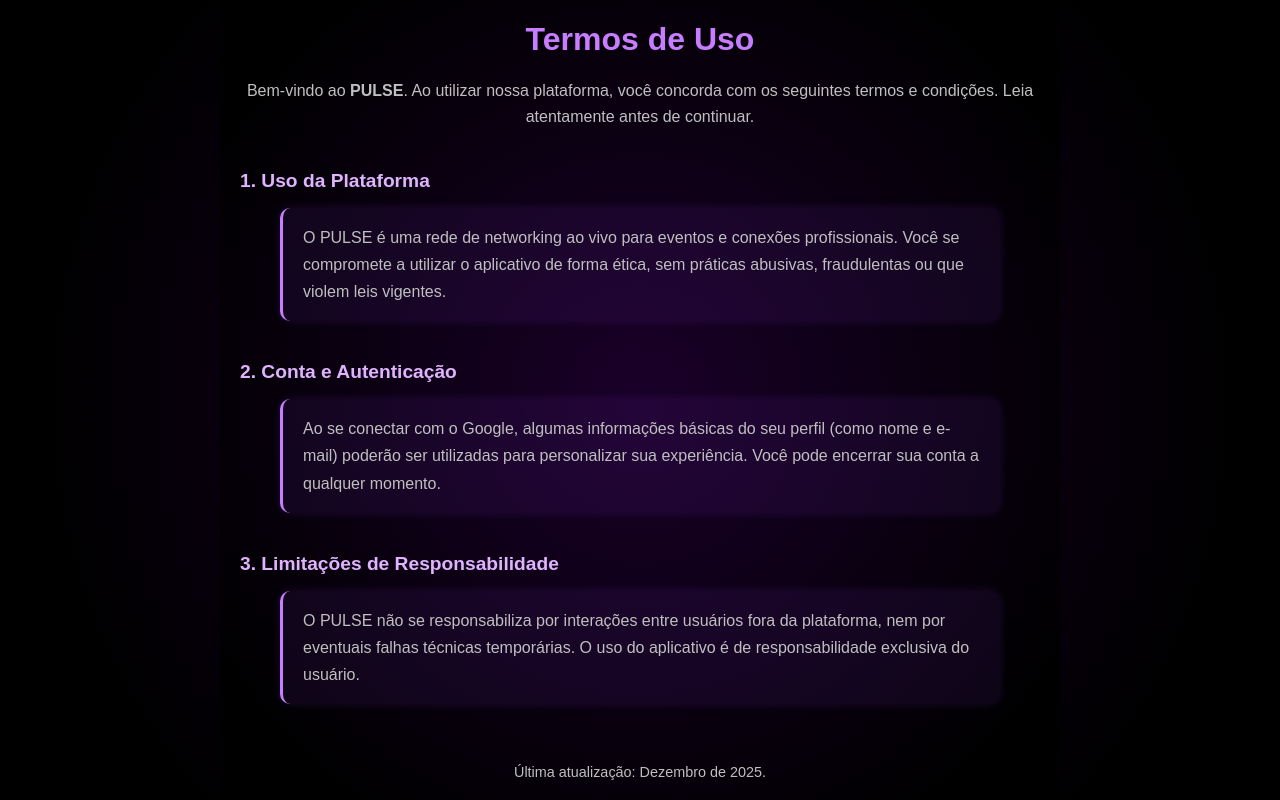
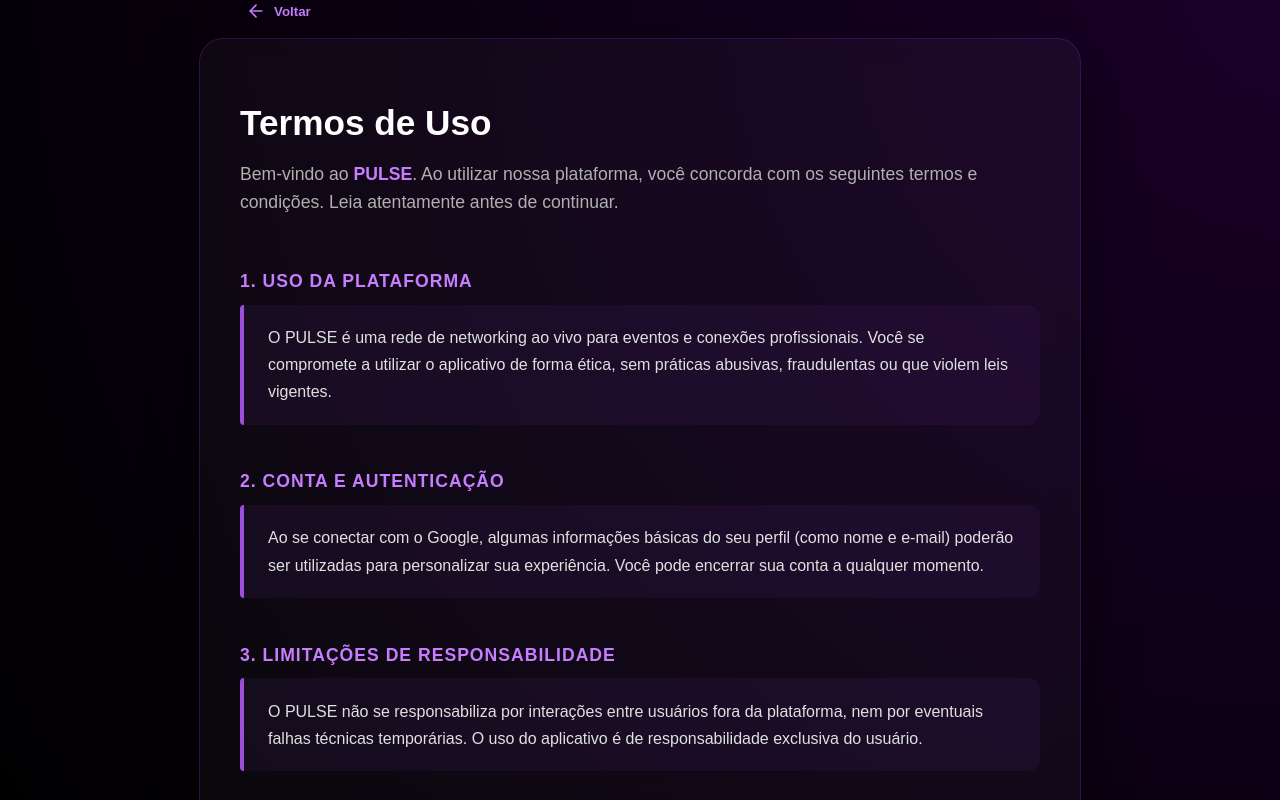
Before and after one commit to StanleyBack-dev/frontend-fitpulse, a Next.js app: page /termos-de-uso in a window 1280 px wide. Built offline with nearby package versions, Linux system fonts and the light colour scheme.

Commit message:
fix: correcting page components and screen styles

```diff
--- a/src/app/page.module.css
+++ b/src/app/page.module.css
@@ -1,129 +1,123 @@
 .container {
   height: 100vh;
+  height: 100svh;
   width: 100%;
-  background: radial-gradient(circle at center, #1a0029, #000000 80%);
+  background: radial-gradient(circle at center, #1a0029, #000000 90%);
   display: flex;
   flex-direction: column;
-  justify-content: center;
   align-items: center;
+  justify-content: space-between;
+  overflow: hidden;
+  padding: 2rem 1.5rem;
 }
 
 .content {
-  text-align: center;
-  color: white;
+  flex: 1;
   display: flex;
   flex-direction: column;
   align-items: center;
-  gap: 1.5rem;
+  justify-content: center;
+  gap: 2rem;
+  width: 100%;
+  max-width: 400px;
 }
 
 .logo {
+  width: 130px !important;
+  height: 130px !important;
   border-radius: 50%;
-  border: 2px solid rgba(155, 64, 255, 0.4);
-  background-color: rgba(255, 255, 255, 0.05);
-  padding: 6px;
+  border: 2px solid rgba(155, 64, 255, 0.3);
+  background-color: rgba(255, 255, 255, 0.03);
+  padding: 5px;
   filter: drop-shadow(0 0 15px #9d4edd);
   animation: pulse 2s infinite alternate;
 }
 
 @keyframes pulse {
-  from {
-    transform: scale(1);
-    filter: drop-shadow(0 0 10px #7b2cbf);
-  }
-  to {
-    transform: scale(1.05);
-    filter: drop-shadow(0 0 25px #c77dff);
-  }
+  from { transform: scale(1); filter: drop-shadow(0 0 10px #7b2cbf); }
+  to { transform: scale(1.05); filter: drop-shadow(0 0 20px #c77dff); }
+}
+
+.textGroup {
+  text-align: center;
+  width: 100%;
 }
 
 .title {
-  font-size: 2rem;
-  font-weight: 700;
-  color: #c77dff;
+  font-size: 1.75rem;
+  font-weight: 800;
+  color: #fff;
+  margin-bottom: 0.5rem;
+  letter-spacing: -0.5px;
 }
 
-/* SLIDER */
 .sliderWrapper {
-  width: 320px;
+  width: 100%;
   overflow: hidden;
-  position: relative;
 }
 
 .slider {
   display: flex;
-  transition: transform 0.8s ease-in-out;
+  transition: transform 0.8s cubic-bezier(0.4, 0, 0.2, 1);
 }
 
 .slide {
   min-width: 100%;
-  text-align: center;
-  font-size: 1.1rem;
-  color: #bfbfbf;
-  user-select: none;
-  transition: transform 0.4s ease, color 0.4s ease;
+  font-size: 1rem;
+  color: #b0b0b0;
 }
 
-.slide:hover {
-  transform: scale(1.03);
-  color: #c77dff;
+.buttonGroup {
+  display: flex;
+  flex-direction: column;
+  gap: 1rem;
+  width: 100%;
 }
 
-/* BOTÕES */
+.googleBtn, .guestBtn {
+  width: 100%;
+  height: 52px;
+  border-radius: 12px;
+  font-size: 1rem;
+  font-weight: 600;
+  display: flex;
+  align-items: center;
+  justify-content: center;
+  transition: all 0.2s ease;
+  cursor: pointer;
+}
+
 .googleBtn {
   background: #ffffff;
   color: #000;
   border: none;
-  border-radius: 8px;
-  padding: 12px 20px;
-  font-size: 1rem;
-  display: flex;
-  align-items: center;
-  justify-content: center;
-  font-weight: 600;
-  transition: all 0.3s ease;
-  cursor: pointer;
 }
 
-.googleBtn:hover {
-  background: #e6e6e6;
-  transform: scale(1.03);
+.googleBtn:active { transform: scale(0.98); }
+
+.guestBtn {
+  background: rgba(255, 255, 255, 0.05);
+  color: #c77dff;
+  border: 1px solid rgba(199, 125, 255, 0.3);
 }
 
-.guestBtn {
-  background: transparent;
-  color: #c77dff;
-  border: 1.5px solid #c77dff;
-  border-radius: 8px;
-  padding: 12px 20px;
-  font-size: 1rem;
-  font-weight: 600;
-  margin-top: 10px;
-  transition: all 0.3s ease;
-  cursor: pointer;
+.guestBtn:hover { background: rgba(199, 125, 255, 0.1); }
+
+.footer {
+  width: 100%;
+  max-width: 320px;
+  text-align: center;
+  padding-bottom: 1rem;
 }
 
-.guestBtn:hover {
-  background: rgba(155, 64, 255, 0.1);
-  transform: scale(1.03);
-}
-
-/* FOOTER */
-.footer {
-  position: absolute;
-  bottom: 20px;
-  text-align: center;
-  color: #a0a0a0;
-  font-size: 0.85rem;
+.termsText {
+  color: #666;
+  font-size: 0.75rem;
+  line-height: 1.4;
 }
 
 .link {
-  color: #c77dff;
+  color: #9d4edd;
   text-decoration: none;
-  transition: 0.3s;
+  font-weight: 500;
 }
-
-.link:hover {
-  text-decoration: underline;
-  color: #e0b3ff;
-}
--- a/src/app/politica-de-privacidade/politica-de-privacidade.module.css
+++ b/src/app/politica-de-privacidade/politica-de-privacidade.module.css
@@ -1,67 +1,124 @@
 .container {
-  background: var(--color-bg-primary);
-  color: var(--color-text-primary);
   min-height: 100vh;
-  padding: 60px 20px;
-  position: relative;
+  min-height: 100svh;
+  width: 100%;
+  background: radial-gradient(circle at top right, #1a0029, #000000);
+  display: flex;
+  flex-direction: column;
+  align-items: center;
+  padding: 1.5rem;
+  overflow-y: auto;
+}
+
+.header {
+  width: 100%;
   max-width: 800px;
-  margin: 0 auto;
+  margin-bottom: 1rem;
+}
+
+.backBtn {
+  background: transparent;
+  border: none;
+  color: #c77dff;
+  display: flex;
+  align-items: center;
+  gap: 0.5rem;
+  cursor: pointer;
+  font-weight: 600;
+  transition: opacity 0.2s;
+}
+
+.backBtn:hover {
+  opacity: 0.7;
+}
+
+.contentCard {
+  background: rgba(255, 255, 255, 0.03);
+  backdrop-filter: blur(10px);
+  border: 1px solid rgba(155, 64, 255, 0.2);
+  border-radius: 24px;
+  padding: 2.5rem;
+  width: 100%;
+  max-width: 800px;
+  box-shadow: 0 20px 50px rgba(0, 0, 0, 0.5);
 }
 
 .title {
-  text-align: center;
-  color: var(--color-accent);
-  font-size: 2rem;
-  font-weight: 700;
-  margin-bottom: 20px;
+  color: #fff;
+  font-size: 2.2rem;
+  font-weight: 800;
+  margin-bottom: 1rem;
+  text-align: left;
+}
+
+.highlight {
+  color: #c77dff;
 }
 
 .intro {
-  text-align: center;
-  color: var(--color-text-secondary);
-  margin-bottom: 40px;
+  color: #b0b0b0;
+  font-size: 1.1rem;
   line-height: 1.6;
+  margin-bottom: 2.5rem;
 }
 
-.section {
-  margin-bottom: 40px;
+.sectionsWrapper {
+  display: flex;
+  flex-direction: column;
+  gap: 2rem;
 }
 
 .section h2 {
-  color: var(--color-accent-light);
-  font-size: 1.2rem;
-  margin-bottom: 10px;
+  color: #c77dff;
+  font-size: 1.1rem;
+  font-weight: 700;
+  text-transform: uppercase;
+  letter-spacing: 1px;
+  margin-bottom: 0.8rem;
 }
 
-.section blockquote {
-  background: rgba(155, 64, 255, 0.08);
-  border-left: 3px solid var(--color-accent);
-  border-radius: 10px;
-  padding: 16px 20px;
-  color: var(--color-text-secondary);
+.textBlock {
+  background: rgba(155, 64, 255, 0.05);
+  border-left: 4px solid #9d4edd;
+  padding: 1.2rem 1.5rem;
+  border-radius: 0 12px 12px 0;
+  color: #e0e0e0;
   line-height: 1.7;
-  box-shadow: 0 0 10px rgba(155, 64, 255, 0.15);
-  transition: 0.3s ease;
+  font-size: 1rem;
 }
 
-.section blockquote:hover {
-  transform: translateX(5px);
-  box-shadow: 0 0 15px rgba(155, 64, 255, 0.25);
+.mailLink {
+  color: #c77dff;
+  text-decoration: none;
+  font-weight: 600;
+  margin-left: 5px;
 }
 
-.section a {
-  color: var(--color-accent);
-  text-decoration: none;
-}
-
-.section a:hover {
-  color: var(--color-accent-light);
+.mailLink:hover {
   text-decoration: underline;
 }
 
 .update {
+  margin-top: 3rem;
   text-align: center;
-  color: var(--color-text-secondary);
-  font-size: 0.9rem;
-  margin-top: 60px;
+  color: #666;
+  font-size: 0.85rem;
+  border-top: 1px solid rgba(255, 255, 255, 0.1);
+  padding-top: 1.5rem;
 }
+
+@media (max-width: 600px) {
+  .contentCard {
+    padding: 1.5rem;
+    border-radius: 16px;
+  }
+
+  .title {
+    font-size: 1.6rem;
+  }
+
+  .textBlock {
+    font-size: 0.95rem;
+    padding: 1rem;
+  }
+}
--- a/src/app/termos-de-uso/page.tsx
+++ b/src/app/termos-de-uso/page.tsx
@@ -1,45 +1,59 @@
 "use client";
+import { useRouter } from "next/navigation";
+import { FiArrowLeft } from "react-icons/fi";
 import styles from "./termos-de-uso.module.css";
 
 export default function TermosDeUso() {
+  const router = useRouter();
+
   return (
     <main className={styles.container}>
+      <header className={styles.header}>
+        <button onClick={() => router.back()} className={styles.backBtn}>
+          <FiArrowLeft size={20} />
+          Voltar
+        </button>
+      </header>
 
+      <div className={styles.contentCard}>
         <h1 className={styles.title}>Termos de Uso</h1>
 
         <p className={styles.intro}>
-        Bem-vindo ao <strong>PULSE</strong>. Ao utilizar nossa plataforma, você concorda com os
+          Bem-vindo ao <strong className={styles.highlight}>PULSE</strong>. Ao utilizar nossa plataforma, você concorda com os
           seguintes termos e condições. Leia atentamente antes de continuar.
         </p>
 
+        <div className={styles.sectionsWrapper}>
           <section className={styles.section}>
             <h2>1. Uso da Plataforma</h2>
-        <blockquote>
+            <div className={styles.textBlock}>
               O PULSE é uma rede de networking ao vivo para eventos e conexões profissionais. Você se
               compromete a utilizar o aplicativo de forma ética, sem práticas abusivas, fraudulentas ou
               que violem leis vigentes.
-        </blockquote>
+            </div>
           </section>
 
           <section className={styles.section}>
             <h2>2. Conta e Autenticação</h2>
-        <blockquote>
+            <div className={styles.textBlock}>
               Ao se conectar com o Google, algumas informações básicas do seu perfil (como nome e e-mail)
               poderão ser utilizadas para personalizar sua experiência. Você pode encerrar sua conta a
               qualquer momento.
-        </blockquote>
+            </div>
           </section>
 
           <section className={styles.section}>
             <h2>3. Limitações de Responsabilidade</h2>
-        <blockquote>
+            <div className={styles.textBlock}>
               O PULSE não se responsabiliza por interações entre usuários fora da plataforma, nem por
               eventuais falhas técnicas temporárias. O uso do aplicativo é de responsabilidade exclusiva
               do usuário.
-        </blockquote>
+            </div>
           </section>
+        </div>
 
         <p className={styles.update}>Última atualização: Dezembro de 2025.</p>
+      </div>
     </main>
   );
 }
--- a/src/app/termos-de-uso/termos-de-uso.module.css
+++ b/src/app/termos-de-uso/termos-de-uso.module.css
@@ -1,77 +1,127 @@
 .container {
-  background: var(--color-bg-primary);
-  color: var(--color-text-primary);
   min-height: 100vh;
-  padding: 60px 20px;
-  position: relative;
+  min-height: 100svh;
+  width: 100%;
+  background: radial-gradient(circle at top right, #1a0029, #000000);
+  display: flex;
+  flex-direction: column;
+  align-items: center;
+  padding: 1.5rem;
+  overflow-y: auto;
+}
+
+/* HEADER / BOTÃO VOLTAR */
+.header {
+  width: 100%;
   max-width: 800px;
-  margin: 0 auto;
+  margin-bottom: 1rem;
 }
 
 .backBtn {
-  position: absolute;
-  top: 30px;
-  left: 30px;
   background: transparent;
-  border: 1px solid rgba(199, 125, 255, 0.3);
-  color: var(--color-accent);
-  font-size: 1rem;
-  border-radius: 50%;
-  width: 38px;
-  height: 38px;
+  border: none;
+  color: #c77dff;
+  display: flex;
+  align-items: center;
+  gap: 0.5rem;
   cursor: pointer;
-  transition: 0.3s;
+  font-weight: 600;
+  transition: all 0.2s ease;
 }
 
 .backBtn:hover {
-  background: rgba(199, 125, 255, 0.1);
-  transform: scale(1.05);
+  opacity: 0.7;
+  transform: translateX(-3px);
+}
+
+/* CARD CENTRALIZADO */
+.contentCard {
+  background: rgba(255, 255, 255, 0.03);
+  backdrop-filter: blur(12px);
+  -webkit-backdrop-filter: blur(12px);
+  border: 1px solid rgba(155, 64, 255, 0.2);
+  border-radius: 24px;
+  padding: 2.5rem;
+  width: 100%;
+  max-width: 800px;
+  box-shadow: 0 20px 50px rgba(0, 0, 0, 0.6);
 }
 
 .title {
-  text-align: center;
-  color: var(--color-accent);
-  font-size: 2rem;
-  font-weight: 700;
-  margin-bottom: 20px;
+  color: #fff;
+  font-size: 2.2rem;
+  font-weight: 800;
+  margin-bottom: 1rem;
+}
+
+.highlight {
+  color: #c77dff;
 }
 
 .intro {
-  text-align: center;
-  color: var(--color-text-secondary);
-  margin-bottom: 40px;
+  color: #b0b0b0;
+  font-size: 1.1rem;
   line-height: 1.6;
+  margin-bottom: 2.5rem;
 }
 
-.section {
-  margin-bottom: 40px;
+/* SEÇÕES */
+.sectionsWrapper {
+  display: flex;
+  flex-direction: column;
+  gap: 2rem;
 }
 
 .section h2 {
-  color: var(--color-accent-light);
-  font-size: 1.2rem;
-  margin-bottom: 10px;
+  color: #c77dff;
+  font-size: 1.1rem;
+  font-weight: 700;
+  text-transform: uppercase;
+  letter-spacing: 1px;
+  margin-bottom: 0.8rem;
 }
 
-.section blockquote {
-  background: rgba(155, 64, 255, 0.08);
-  border-left: 3px solid var(--color-accent);
-  border-radius: 10px;
-  padding: 16px 20px;
-  color: var(--color-text-secondary);
+.textBlock {
+  background: rgba(155, 64, 255, 0.06);
+  border-left: 4px solid #9d4edd;
+  padding: 1.2rem 1.5rem;
+  border-radius: 4px 12px 12px 4px;
+  color: #e0e0e0;
   line-height: 1.7;
-  box-shadow: 0 0 10px rgba(155, 64, 255, 0.15);
-  transition: 0.3s ease;
+  font-size: 1rem;
+  transition: transform 0.3s ease;
 }
 
-.section blockquote:hover {
-  transform: translateX(5px);
-  box-shadow: 0 0 15px rgba(155, 64, 255, 0.25);
+.textBlock:hover {
+  transform: translateX(8px);
+  background: rgba(155, 64, 255, 0.1);
 }
 
 .update {
+  margin-top: 3rem;
   text-align: center;
-  color: var(--color-text-secondary);
-  font-size: 0.9rem;
-  margin-top: 60px;
+  color: #666;
+  font-size: 0.85rem;
+  border-top: 1px solid rgba(255, 255, 255, 0.1);
+  padding-top: 1.5rem;
 }
+
+/* AJUSTE RESPONSIVO */
+@media (max-width: 600px) {
+  .container {
+    padding: 1rem;
+  }
+
+  .contentCard {
+    padding: 1.5rem;
+    border-radius: 20px;
+  }
+
+  .title {
+    font-size: 1.8rem;
+  }
+
+  .textBlock {
+    font-size: 0.95rem;
+  }
+}
```
Also changed, not shown: src/app/layout.tsx (+10 -1 lines), src/app/page.tsx (+11 -21 lines), src/app/politica-de-privacidade/page.tsx (+24 -10 lines), 1 other file (tests, documents, lock files or other folders). Lines whose indentation alone changed are shown as unchanged.
